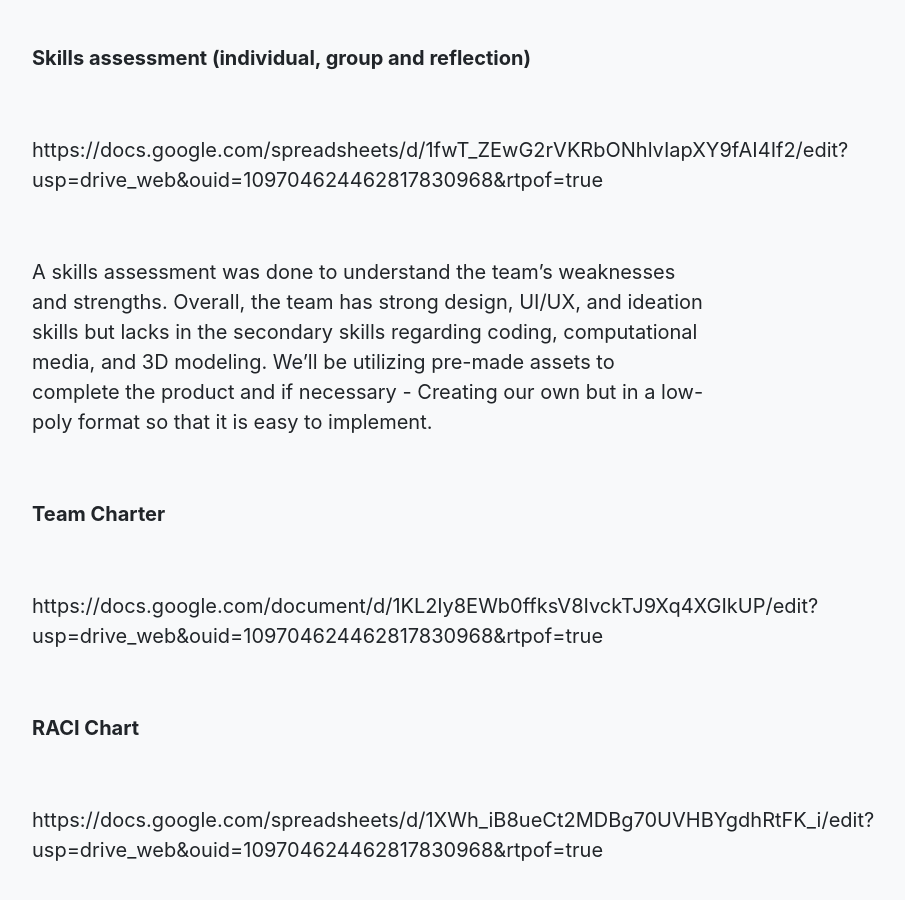
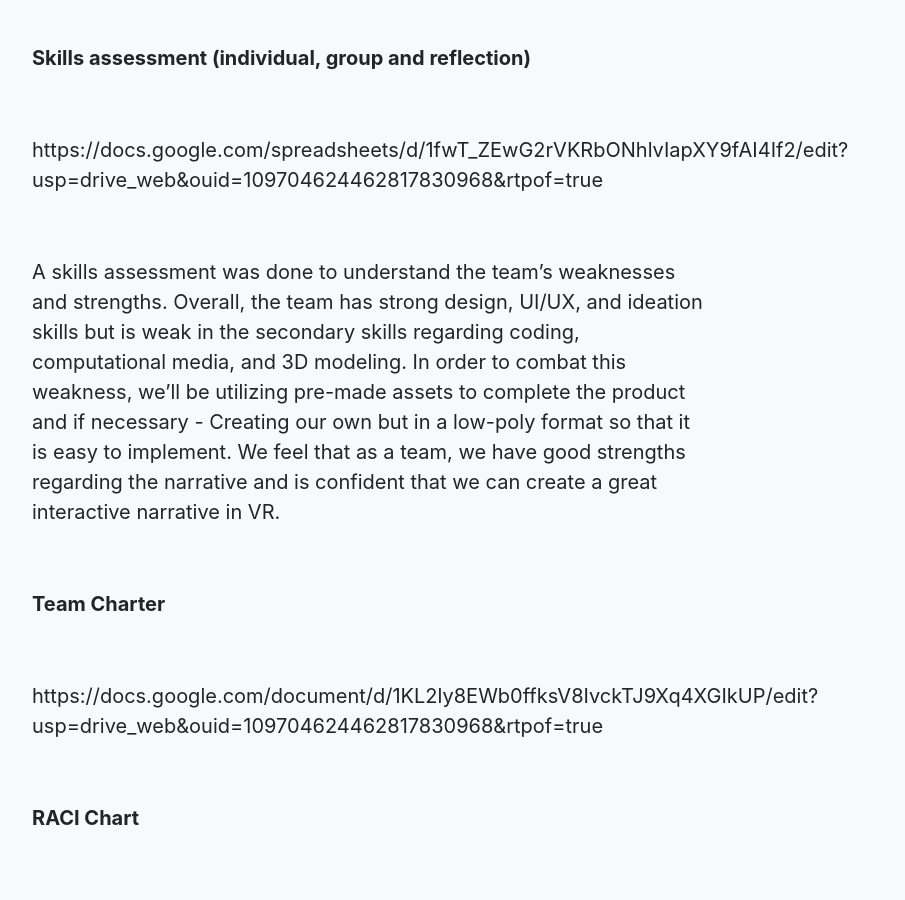
Before and after one commit to ixdwtruong/ixdwtruong.github.io, a Jekyll site: the page built from _posts/0001-01-09-intnarp1.md, in a window 1280 px wide and 900 px high, scrolled down 1892 px. Shown: the whole window, without its empty margins (272-1177 px from the left). Built offline with Jekyll 4.4.1, drawn with Linux system fonts in a browser that asks for light colours.

Commit message:
Update 0001-01-09-intnarp1.md

```diff
--- a/_posts/0001-01-09-intnarp1.md
+++ b/_posts/0001-01-09-intnarp1.md
@@ -55,7 +55,7 @@ https://docs.google.com/spreadsheets/d/1fwT_ZEwG2rVKRbONhlvIapXY9fAI4If2/edit?us
 
 <br>
 
-A skills assessment was done to understand the team’s weaknesses and strengths. Overall, the team has strong design, UI/UX, and ideation skills but lacks in the secondary skills regarding coding, computational media, and 3D modeling. We’ll be utilizing pre-made assets to complete the product and if necessary - Creating our own but in a low-poly format so that it is easy to implement.
+A skills assessment was done to understand the team’s weaknesses and strengths. Overall, the team has strong design, UI/UX, and ideation skills but is weak in the secondary skills regarding coding, computational media, and 3D modeling. In order to combat this weakness, we’ll be utilizing pre-made assets to complete the product and if necessary - Creating our own but in a low-poly format so that it is easy to implement. We feel that as a team, we have good strengths regarding the narrative and is confident that we can create a great interactive narrative in VR.
 
 <br>
 
```
